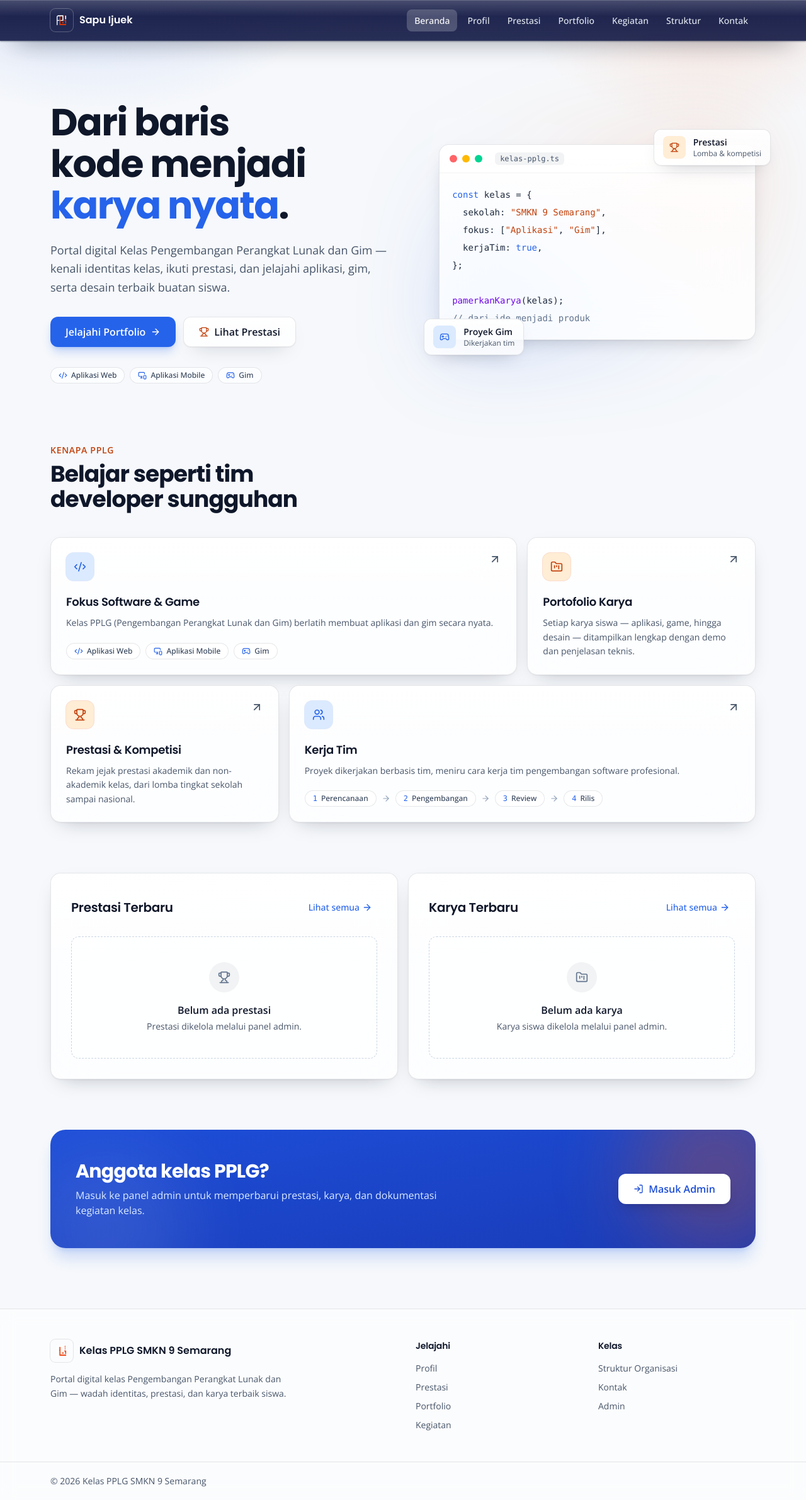
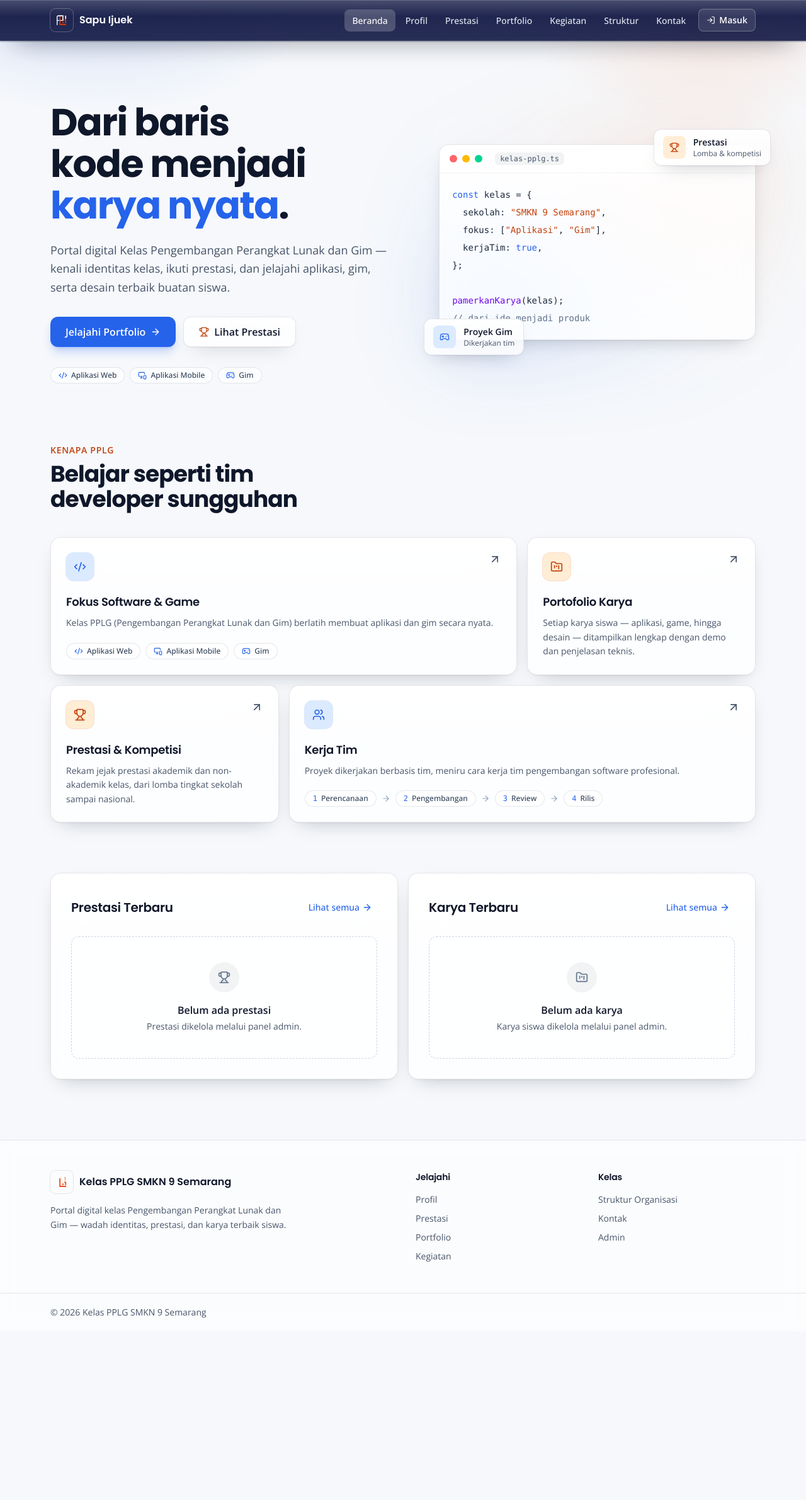
Before and after one commit to ghaniyfadhila-source/sapuijuek, a Next.js app: page / in a window 1280 px wide. Shown: the whole page at 63% size. After the commit the page ends 2114 px from the top, so only its background shows below. Built offline with nearby package versions, Linux system fonts and the light colour scheme.

Commit message:
feat: tombol Masuk/Keluar kecil di pojok kanan navbar; hapus CTA Masuk Admin & tombol Logout topbar

```diff
--- a/app/page.tsx
+++ b/app/page.tsx
@@ -5,7 +5,6 @@ import {
   CodeXml,
   FolderKanban,
   Gamepad2,
-  LogIn,
   MonitorSmartphone,
   Trophy,
   Users,
@@ -200,30 +199,6 @@ export default function HomePage() {
           />
         </div>
       </section>
-
-      {/* CTA admin */}
-      <section className="mx-auto mt-20 max-w-6xl px-4">
-        <div className="relative overflow-hidden rounded-3xl bg-linear-to-br from-primary-dark to-blue-800 px-6 py-10 text-white shadow-xl shadow-primary/20 sm:px-10 sm:py-12">
-          <div aria-hidden className="absolute -right-16 -top-16 size-64 rounded-full bg-accent/30 blur-3xl" />
-          <div aria-hidden className="absolute -bottom-24 -left-10 size-64 rounded-full bg-white/10 blur-3xl" />
-          <div className="relative flex flex-col items-start gap-6 md:flex-row md:items-center md:justify-between">
-            <div>
-              <h2 className="text-2xl font-bold tracking-tight sm:text-3xl">Anggota kelas PPLG?</h2>
-              <p className="mt-2 max-w-xl text-blue-100 text-pretty">
-                Masuk ke panel admin untuk memperbarui prestasi, karya, dan
-                dokumentasi kegiatan kelas.
-              </p>
-            </div>
-            <Link
-              href="/admin"
-              className="inline-flex min-h-12 shrink-0 items-center gap-2 rounded-xl bg-white px-6 font-semibold text-primary-dark shadow-lg transition duration-200 hover:-translate-y-0.5 hover:bg-blue-50 focus-visible:outline-2 focus-visible:outline-offset-2 focus-visible:outline-white active:translate-y-0 motion-reduce:transform-none"
-            >
-              <LogIn className="size-4" aria-hidden />
-              Masuk Admin
-            </Link>
-          </div>
-        </div>
-      </section>
     </main>
   );
 }
--- a/components/admin-topbar.tsx
+++ b/components/admin-topbar.tsx
@@ -1,28 +1,10 @@
-"use client";
-
-import { useRouter } from "next/navigation";
-
 export function AdminTopbar() {
-  const router = useRouter();
-
-  async function logout() {
-    await fetch("/api/auth/logout", { method: "POST" });
-    router.push("/");
-    router.refresh();
-  }
-
   return (
-    <header className="glass sticky top-0 z-50">
-      <div className="mx-auto flex max-w-6xl flex-wrap items-center justify-between gap-2 px-4 py-3">
+    <header className="glass sticky top-0 z-40">
+      <div className="mx-auto flex max-w-6xl flex-wrap items-center gap-2 px-4 py-3">
         <span className="text-sm font-semibold sm:text-base">
           Panel Admin — Kelas PPLG SMKN 9 Semarang
         </span>
-        <button
-          onClick={logout}
-          className="rounded-xl bg-brand px-4 py-2 text-sm font-medium text-white transition-colors hover:bg-brand-dark"
-        >
-          Logout
-        </button>
       </div>
     </header>
   );
--- /dev/null
+++ b/components/nav-auth-button.tsx
@@ -0,0 +1,55 @@
+"use client";
+
+import Link from "next/link";
+import { usePathname, useRouter } from "next/navigation";
+import { LogIn, LogOut } from "lucide-react";
+
+const btnBase =
+  "inline-flex min-h-9 cursor-pointer items-center gap-1.5 rounded-lg border px-3 text-xs font-semibold transition-colors duration-200 sm:text-sm";
+
+/**
+ * Tombol kecil pojok kanan navbar.
+ * - Halaman publik → "Masuk" (tautan ke /admin/login)
+ * - Panel admin (/admin/*, kecuali halaman login) → "Keluar"
+ *   (proxy memastikan hanya user ter-autentikasi yang sampai di sini,
+ *   jadi tidak perlu cek sesi di klien)
+ * - /admin/login → disembunyikan (sudah di halaman login)
+ */
+export function NavAuthButton() {
+  const pathname = usePathname();
+  const router = useRouter();
+
+  const onLoginPage = pathname === "/admin/login";
+  const onAdmin = pathname === "/admin" || pathname.startsWith("/admin/");
+
+  if (onLoginPage) return null;
+
+  async function logout() {
+    await fetch("/api/auth/logout", { method: "POST" });
+    router.push("/");
+    router.refresh();
+  }
+
+  if (onAdmin) {
+    return (
+      <button
+        type="button"
+        onClick={logout}
+        className={`${btnBase} border-red-400/30 bg-red-600 text-white hover:bg-red-700`}
+      >
+        <LogOut className="size-3.5" aria-hidden />
+        Keluar
+      </button>
+    );
+  }
+
+  return (
+    <Link
+      href="/admin/login"
+      className={`${btnBase} border-white/25 bg-white/10 text-white hover:bg-white/20`}
+    >
+      <LogIn className="size-3.5" aria-hidden />
+      Masuk
+    </Link>
+  );
+}
--- a/components/site-navbar.tsx
+++ b/components/site-navbar.tsx
@@ -1,6 +1,7 @@
 import Image from "next/image";
 import Link from "next/link";
 import { NavLinks } from "@/components/nav-links";
+import { NavAuthButton } from "@/components/nav-auth-button";
 
 export function SiteNavbar() {
   return (
@@ -21,7 +22,10 @@ export function SiteNavbar() {
             Sapu Ijuek
           </span>
         </Link>
-        <NavLinks />
+        <div className="flex items-center gap-1.5 sm:gap-2">
+          <NavLinks />
+          <NavAuthButton />
+        </div>
       </nav>
     </header>
   );
```
